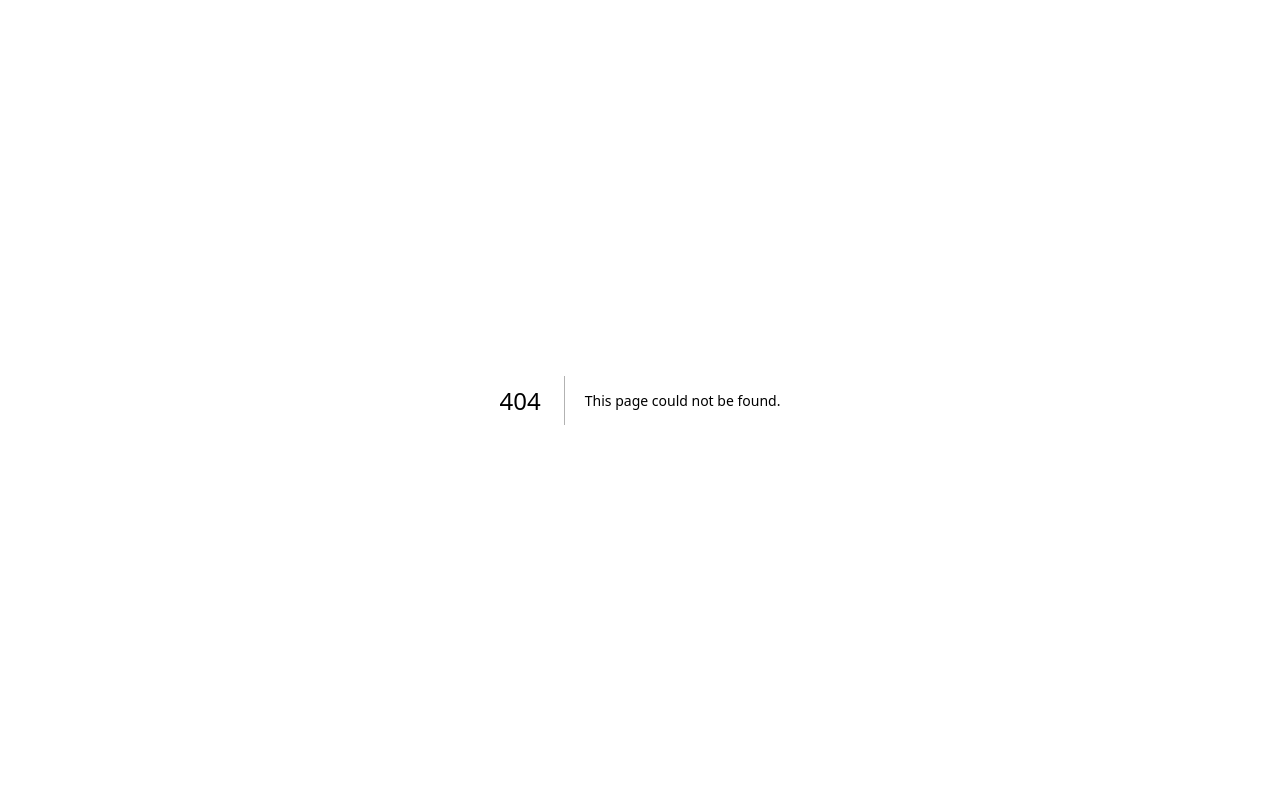
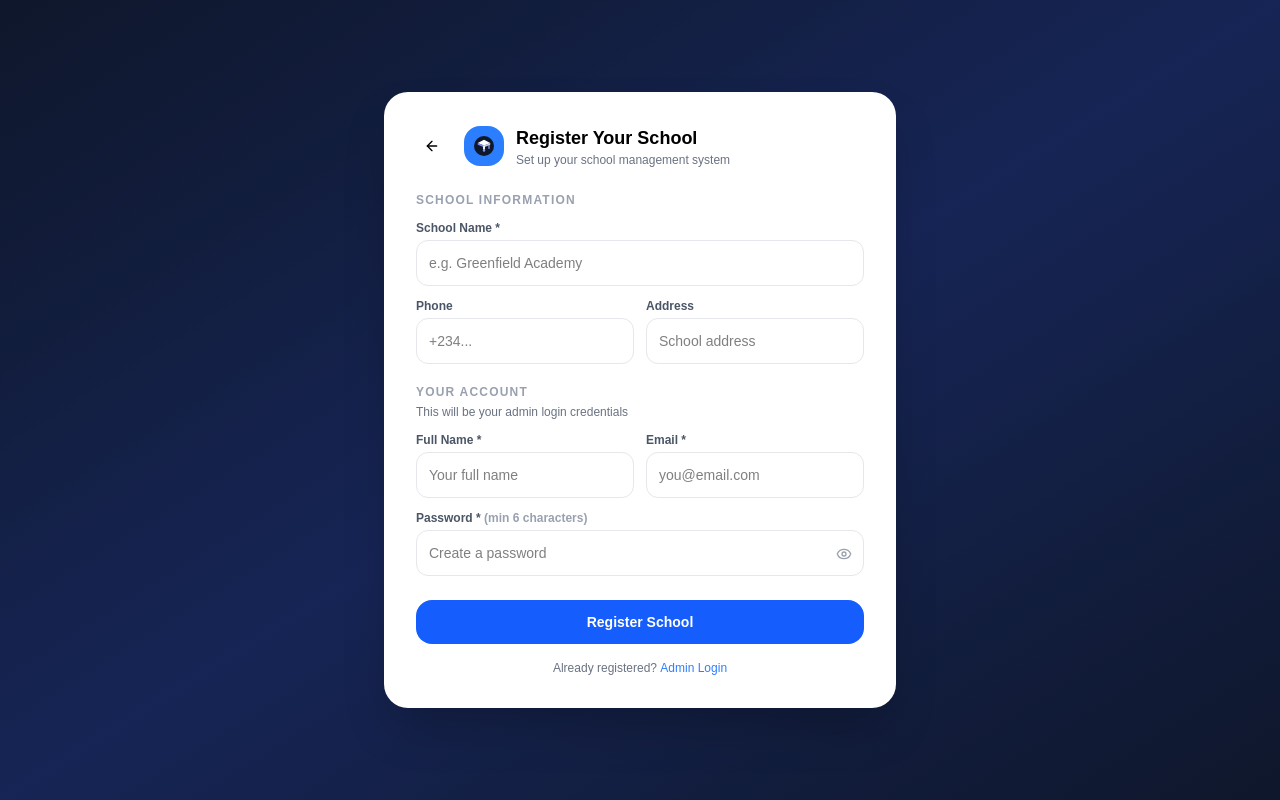
Before and after one commit to eashsultan/edvance, a Next.js app: page /component/auth/register in a window 1280 px wide. Before the commit this address had no page. Built offline with nearby package versions, Linux system fonts and the light colour scheme.

Commit message:
Implement school registration page UI & state flow

```diff
--- /dev/null
+++ b/src/app/component/auth/register/page.tsx
@@ -0,0 +1,193 @@
+"use client";
+
+import React, { useState } from "react";
+import { useRouter } from "next/navigation";
+import { useAppState } from "@/context/StateContext";
+import { ArrowLeft, Eye, EyeOff, Loader2 } from "lucide-react";
+
+export default function RegisterSchool() {
+  const router = useRouter();
+  const { registerSchool } = useAppState();
+
+  const [schoolName, setSchoolName] = useState("");
+  const [phone, setPhone] = useState("");
+  const [address, setAddress] = useState("");
+  const [adminName, setAdminName] = useState("");
+  const [email, setEmail] = useState("");
+  const [password, setPassword] = useState("");
+
+  const [showPassword, setShowPassword] = useState(false);
+  const [loading, setLoading] = useState(false);
+  const [error, setError] = useState("");
+
+  const handleSubmit = (e: React.FormEvent) => {
+    e.preventDefault();
+    if (!schoolName || !adminName || !email || !password) {
+      setError("Please fill in all required fields (*)");
+      return;
+    }
+    if (password.length < 6) {
+      setError("Password must be at least 6 characters");
+      return;
+    }
+
+    setLoading(true);
+    setError("");
+
+    setTimeout(() => {
+      registerSchool({
+        name: schoolName,
+        phone,
+        address,
+        adminName,
+        adminEmail: email,
+      });
+      router.push("/dashboard/admin");
+    }, 1200);
+  };
+
+  return (
+    <div className="min-h-screen bg-gradient-to-br from-slate-900 via-blue-950 to-slate-900 flex items-center justify-center p-4">
+      <div className="bg-white rounded-3xl shadow-2xl p-8 w-full max-w-lg text-black">
+        {/* Header */}
+        <div className="flex items-center gap-3 mb-6">
+          <button
+            onClick={() => router.push("/")}
+            className="p-2 rounded-xl hover:bg-gray-100 text-black mr-1 cursor-pointer transition-colors"
+          >
+            <ArrowLeft className="w-4 h-4" />
+          </button>
+          <div className="w-10 h-10 bg-blue-500 rounded-2xl flex items-center justify-center flex-shrink-0">
+            <svg width="20" height="20" viewBox="0 0 32 32" fill="none">
+              <circle cx="16" cy="16" r="16" fill="#0f172a" />
+              <polygon points="16,6 26,11 16,15 6,11" fill="#ffffff" />
+              <polygon points="16,15 26,11 26,14 16,18" fill="#c7d2fe" />
+              <polygon points="16,15 6,11 6,14 16,18" fill="#818cf8" />
+              <rect x="14.5" y="15" width="3" height="7" rx="1" fill="#ffffff" />
+              <circle cx="16" cy="23" r="2" fill="#818cf8" />
+              <line x1="24" y1="12" x2="24" y2="17" stroke="#c7d2fe" strokeWidth="1.5" strokeLinecap="round" />
+              <circle cx="24" cy="19" r="1.5" fill="#818cf8" />
+            </svg>
+          </div>
+          <div>
+            <h1 className="text-lg font-bold text-black">Register Your School</h1>
+            <p className="text-xs text-gray-500">Set up your school management system</p>
+          </div>
+        </div>
+
+        {error && (
+          <div className="bg-red-50 text-red-600 text-xs p-3.5 rounded-xl mb-4 font-semibold">
+            {error}
+          </div>
+        )}
+
+        <form onSubmit={handleSubmit}>
+          {/* School Details */}
+          <p className="text-xs font-bold text-gray-400 uppercase tracking-widest mb-3">School Information</p>
+          <div className="grid grid-cols-1 sm:grid-cols-2 gap-3 mb-5">
+            <div className="sm:col-span-2">
+              <label className="text-xs text-gray-600 mb-1 block font-semibold">School Name *</label>
+              <input
+                type="text"
+                placeholder="e.g. Greenfield Academy"
+                value={schoolName}
+                onChange={(e) => setSchoolName(e.target.value)}
+                className="w-full border border-gray-200 rounded-xl p-3 text-sm text-black focus:outline-none focus:ring-2 focus:ring-blue-500"
+              />
+            </div>
+            <div>
+              <label className="text-xs text-gray-600 mb-1 block font-semibold">Phone</label>
+              <input
+                type="text"
+                placeholder="+234..."
+                value={phone}
+                onChange={(e) => setPhone(e.target.value)}
+                className="w-full border border-gray-200 rounded-xl text-black p-3 text-sm focus:outline-none focus:ring-2 focus:ring-blue-500"
+              />
+            </div>
+            <div>
+              <label className="text-xs text-gray-600 mb-1 block font-semibold">Address</label>
+              <input
+                type="text"
+                placeholder="School address"
+                value={address}
+                onChange={(e) => setAddress(e.target.value)}
+                className="w-full border border-gray-200 rounded-xl text-black p-3 text-sm focus:outline-none focus:ring-2 focus:ring-blue-500"
+              />
+            </div>
+          </div>
+
+          {/* Admin Admin Account */}
+          <p className="text-xs font-bold text-gray-400 uppercase tracking-widest mb-1">Your Account</p>
+          <p className="text-xs text-gray-500 mb-3">This will be your admin login credentials</p>
+
+          <div className="grid grid-cols-1 sm:grid-cols-2 gap-3 mb-6">
+            <div>
+              <label className="text-xs text-gray-600 mb-1 block font-semibold">Full Name *</label>
+              <input
+                type="text"
+                placeholder="Your full name"
+                value={adminName}
+                onChange={(e) => setAdminName(e.target.value)}
+                className="w-full border border-gray-200 rounded-xl text-black p-3 text-sm focus:outline-none focus:ring-2 focus:ring-blue-500"
+              />
+            </div>
+            <div>
+              <label className="text-xs text-gray-600 mb-1 block font-semibold">Email *</label>
+              <input
+                type="email"
+                placeholder="you@email.com"
+                value={email}
+                onChange={(e) => setEmail(e.target.value)}
+                className="w-full border border-gray-200 rounded-xl p-3 text-black text-sm focus:outline-none focus:ring-2 focus:ring-blue-500"
+              />
+            </div>
+            <div className="sm:col-span-2 relative">
+              <label className="text-xs text-gray-600 mb-1 block font-semibold">
+                Password * <span className="text-gray-400">(min 6 characters)</span>
+              </label>
+              <input
+                type={showPassword ? "text" : "password"}
+                placeholder="Create a password"
+                value={password}
+                onChange={(e) => setPassword(e.target.value)}
+                className="w-full border border-gray-200 rounded-xl text-black p-3 text-sm focus:outline-none focus:ring-2 focus:ring-blue-500 pr-10"
+              />
+              <button
+                type="button"
+                onClick={() => setShowPassword(!showPassword)}
+                className="absolute right-3 top-9 text-gray-400 hover:text-black cursor-pointer"
+              >
+                {showPassword ? <EyeOff className="w-4 h-4" /> : <Eye className="w-4 h-4" />}
+              </button>
+            </div>
+          </div>
+
+          <button
+            type="submit"
+            disabled={loading}
+            className="w-full bg-blue-600 hover:bg-blue-700 text-white disabled:opacity-50 font-semibold py-3 rounded-2xl transition-all text-sm cursor-pointer flex items-center justify-center gap-2"
+          >
+            {loading ? (
+              <>
+                <Loader2 className="w-4 h-4 animate-spin" /> Registering...
+              </>
+            ) : (
+              "Register School"
+            )}
+          </button>
+        </form>
+
+        <p className="text-xs text-center text-gray-500 mt-4">
+          Already registered?{" "}
+          <button
+            onClick={() => router.push("/component/auth/admin")}
+            className="text-blue-500 hover:underline font-medium cursor-pointer"
+          >
+            Admin Login
+          </button>
+        </p>
+      </div>
+    </div>
+  );
+}
```
